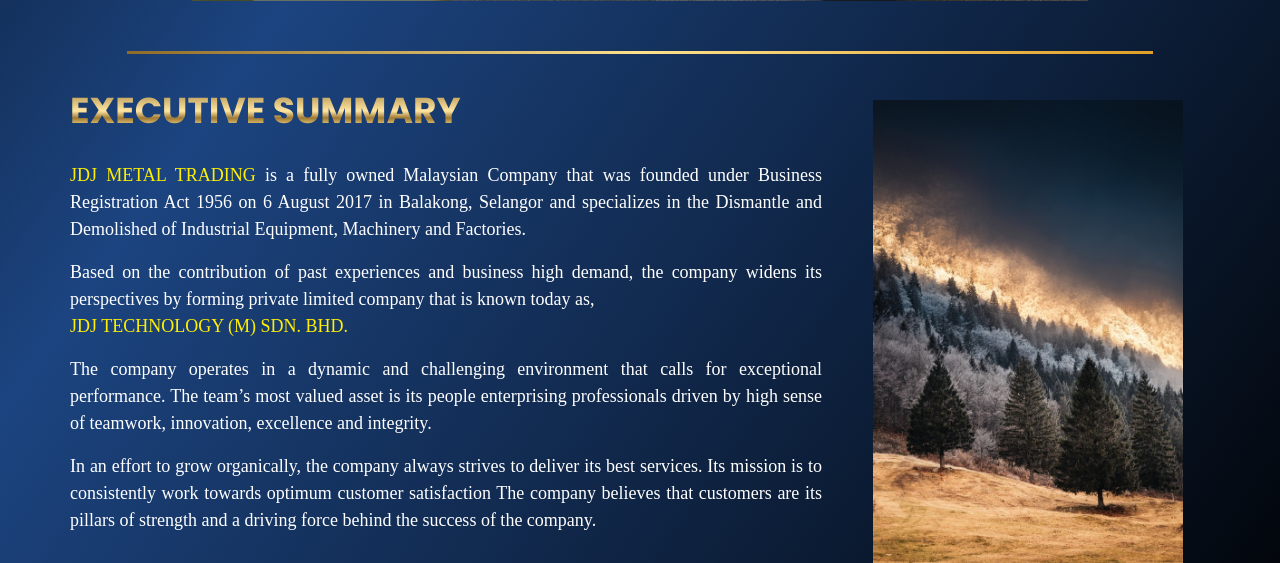
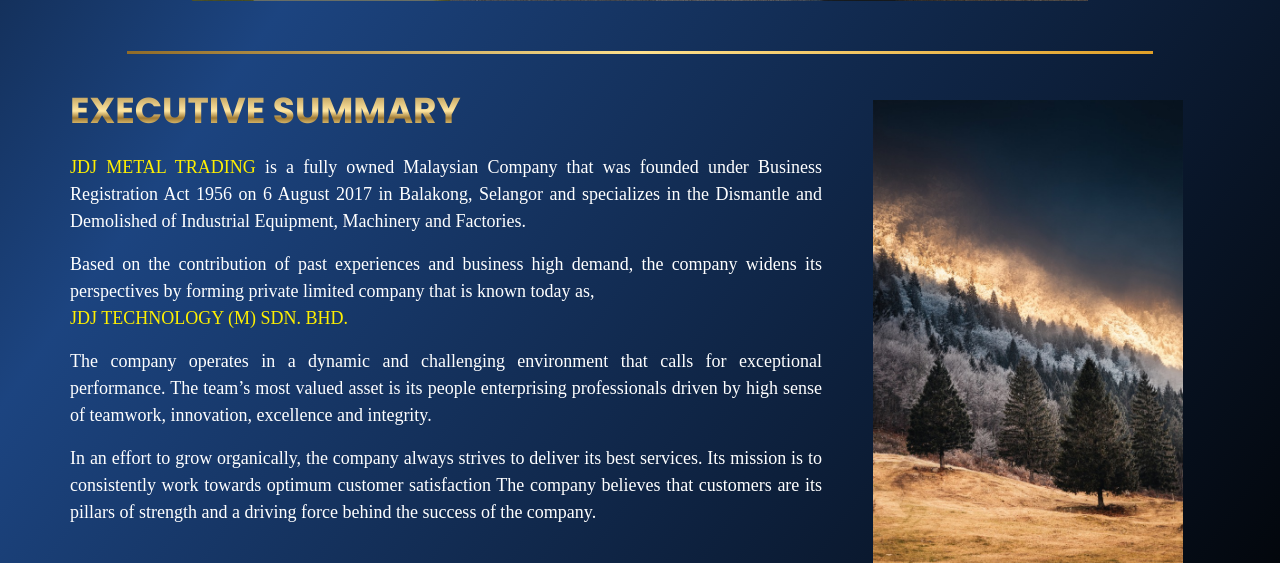
Before and after one commit to fuadzaidan7/JDJ, a PHP site: page / in a window 1280 px wide. Shown: the part 1051-1614 px from the top of the page. Run offline with PHP 8.4, Linux system fonts and the light colour scheme; some web fonts are replaced.

Commit message:
update-home

```diff
--- a/home.php
+++ b/home.php
@@ -59,7 +59,7 @@
         <div class="row content">
 
           <div class="col-lg-8 ">
-            <div class="section-title pb-4">
+            <div class="section-title pb-3">
               <p>Executive Summary</p>
             </div>
             <p class="text-justify">
```
